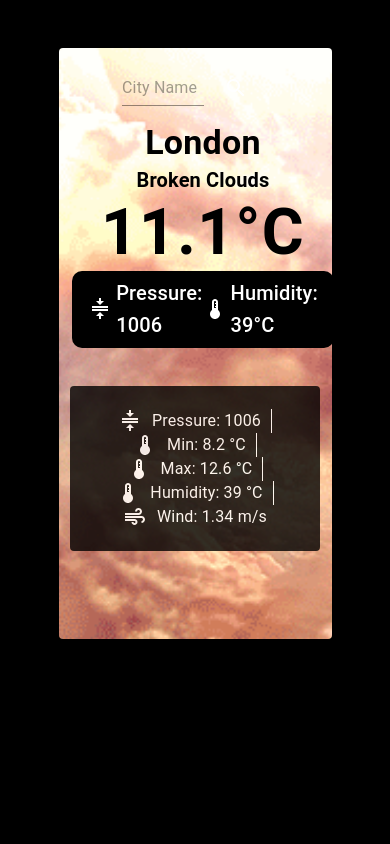
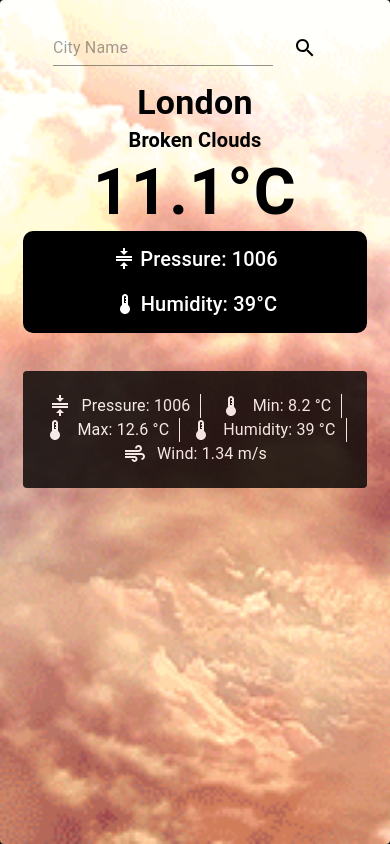
Before and after one commit to Sam44323/weather_MUI, a React (Create React App) app: page / in a window 390 px wide. Built offline with nearby package versions, Linux system fonts and the light colour scheme.

Commit message:
add: added responsive styles for top_container

```diff
--- a/src/App.css
+++ b/src/App.css
@@ -7,7 +7,20 @@
   min-height: 70vh;
   border-radius: 4px;
   max-width: 1200px;
+}
 
+.inputContainer {
+  width: 100%;
+  display: flex;
+  padding-top: 30px;
+  justify-content: center;
+}
+
+@media (max-width: 1199px){
+  .ImageContainer{
+    width: 100%;
+    height: 100vh;
+  }
 }
 
 .rightDiv{
@@ -16,3 +29,30 @@
   background-color: #fff;
 margin-left: 10px;
 }
+
+.topContainer{
+  display: flex;
+  flex-direction: column;
+  justify-content: center;
+  align-items: center;
+}
+
+.topContainerSubData{
+  display: flex;
+  justify-content: center;
+  align-items: center;
+  background-color: #000;
+  color: "#fff";
+  border-radius: 10px;
+}
+
+@media (max-width: 1199px){
+  .subDataItem{
+    margin: 0.4rem 0;
+  }
+  .topContainerSubData {
+    flex-direction: column;
+    justify-content: center;
+    width: 80%;
+  }
+}
--- a/src/App.tsx
+++ b/src/App.tsx
@@ -54,18 +54,8 @@ const App: React.FC = () => {
           )})`,
         }}
       >
-        <Box
-          sx={{
-            display: "flex",
-            justifyContent: "center",
-            paddingTop: "1.4rem",
-          }}
-        >
+        <Box className="inputContainer">
           <Input
-            sx={{
-              border: "none",
-              width: "30%",
-            }}
             value={searchData}
             onChange={(e) => setSearchData(e.target.value)}
             placeholder="City Name"
@@ -73,7 +63,7 @@ const App: React.FC = () => {
           <Button onClick={getWeatherData}>
             <Search
               sx={{
-                color: "white",
+                color: "black",
               }}
             />
           </Button>
--- a/src/container/TopContainer.tsx
+++ b/src/container/TopContainer.tsx
@@ -12,15 +12,7 @@ interface TopContainerData {
 
 const TopContainer: React.FC<TopContainerData> = (props) => {
   return (
-    <Box
-      sx={{
-        display: "flex",
-        flexDirection: "column",
-        color: "#000",
-        alignItems: "center",
-        paddingLeft: "1rem",
-      }}
-    >
+    <Box className="topContainer">
       <Box
         sx={{
           display: "flex",
@@ -61,17 +53,14 @@ const TopContainer: React.FC<TopContainerData> = (props) => {
         </Box>
       </Box>
       <Box
+        className="topContainerSubData"
         sx={{
-          display: "flex",
-          justifyContent: "center",
-          alignItems: "center",
-          backgroundColor: "#000",
           color: "#fff",
           padding: "0.4rem 1rem",
-          borderRadius: "10px",
         }}
       >
         <Box
+          className="subDataItem"
           sx={{
             display: "flex",
             justifyContent: "center",
@@ -93,6 +82,7 @@ const TopContainer: React.FC<TopContainerData> = (props) => {
           </Typography>
         </Box>
         <Box
+          className="subDataItem"
           sx={{
             display: "flex",
             justifyContent: "center",
--- a/src/index.css
+++ b/src/index.css
@@ -6,3 +6,9 @@ body {
   min-height: 100vh;
   padding-top: 3rem;
 }
+
+@media (max-width: 1199px){
+  body{
+    padding: 0;
+  }
+}
```
